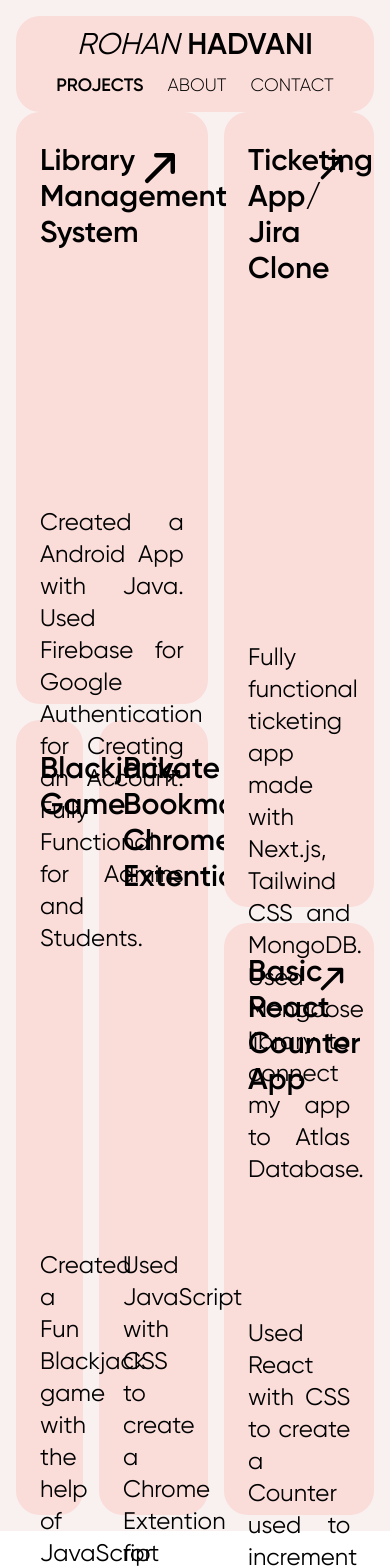
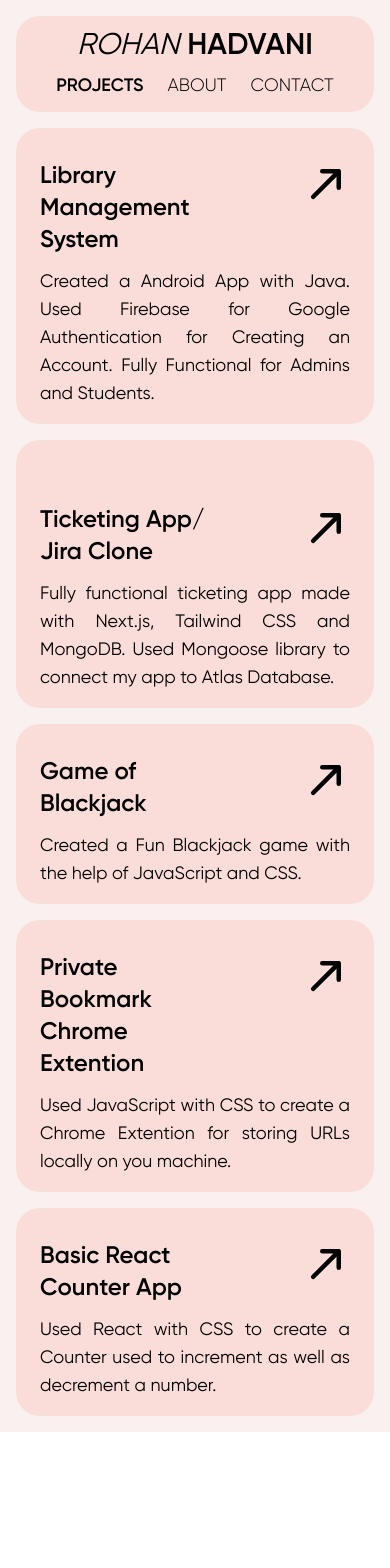
Before and after one commit to rohan27hadvani/portfolio-1, a React (Vite) app in the folder portfolio-1/: page /Projects in a window 390 px wide. Shown: the top 1568 px of the page. After the commit the page ends 1432 px from the top, so only its background shows below. Built offline with nearby package versions, Linux system fonts and the light colour scheme.

Commit message:
Projects Page Responsive Inc Mobile

```diff
--- a/portfolio-1/src/App.jsx
+++ b/portfolio-1/src/App.jsx
@@ -76,7 +76,7 @@ function App() {
         <div className="w-full h-full">
           <div className="grid grid-rows-8 grid-cols-9 h-full w-full gap-4
 
-          mobile:inline-block tablet:grid laptop:grid desktop:grid screen14:grid screen16:grid">
+          mobile:inline-block tablet:grid">
             <Navbar theme={themeClasses[theme]} load={load} />
             <Routes>
               <Route
--- a/portfolio-1/src/Projects.jsx
+++ b/portfolio-1/src/Projects.jsx
@@ -49,92 +49,143 @@ function Projects() {
   return (
     <div className={`row-span-7 col-span-9 ${themeClasses[theme].bg}`}>
 
-      <div className="w-full h-full grid grid-rows-7 grid-cols-9 gap-4 box-border">
-        <div className={`${themeClasses[theme].light} row-span-3 col-span-5 basic ${load ? 'moving-p1' : ''} transition-opacity duration-1000 ease ${isContentVisible ? 'opacity-100' : 'opacity-0'}`}>
+      <div className="w-full h-full grid grid-rows-7 grid-cols-9 gap-4 box-border
+
+      mobile:inline-block tablet:grid">
+        <div className={`${themeClasses[theme].light} row-span-3 col-span-5 basic ${load ? 'moving-p1' : ''} transition-opacity duration-1000 ease ${isContentVisible ? 'opacity-100' : 'opacity-0'}
+
+        mobile:mt-4`}>
           <div className='text-black font-gilroy w-full h-full'>
-            <div className='flex w-full h-2/3'>
-              <div className='w-3/5 text-3xl font-semibold pl-6 pt-8'>
+            <div className='flex w-full h-2/3 pt-8
+
+            tablet:pt-3 laptop:pt-8'>
+              <div className='w-3/5 text-3xl font-semibold pl-6
+
+              mobile:text-2xl tablet:text-[20px] laptop:text-[27px] desktop:text-3xl'>
                 Library Management System
               </div>
-              <div className='w-2/5 pr-6 pt-8 flex justify-end'>
+              <div className='w-2/5 pr-6 flex justify-end
+
+              tablet:scale-[0.75] tablet:-mt-2 tablet:pr-0 laptop:scale-100 laptop:pr-6'>
                 <a href="https://github.com/rohan27hadvani/SVIT-LMS" target='_blank'>
                   <img src={carrow} alt="" className='h-12 hover:cursor-pointer hover:border-[0.5px] hover:border-black' />
                 </a>
               </div>
             </div>
-            <div className='h-1/3 text-2xl px-6 text-justify'>
+            <div className='h-1/3 text-2xl px-6 text-justify
+
+            mobile:text-lg mobile:mt-3 mobile:pb-4 tablet:text-[15px] tablet:-mt-[40px] laptop:text-[20px] desktop:text-2xl'>
               Created a Android App with Java. Used Firebase for Google Authentication for Creating an Account. Fully Functional for Admins and Students.
             </div>
           </div>
         </div>
 
-        <div className={`${themeClasses[theme].light} row-span-4 col-span-4 basic ${load ? 'moving-p2' : ''} transition-opacity duration-1000 ease ${isContentVisible ? 'opacity-100' : 'opacity-0'}`}>
-          <div className='text-black font-gilroy w-full h-full'>
-            <div className='flex w-full h-2/3'>
-              <div className='w-3/5 text-3xl pl-6 font-semibold pt-8'>
+        <div className={`${themeClasses[theme].light} row-span-4 col-span-4 basic ${load ? 'moving-p2' : ''} transition-opacity duration-1000 ease ${isContentVisible ? 'opacity-100' : 'opacity-0'}
+
+        mobile:mt-4 `}>
+          <div className='text-black font-gilroy w-full h-full pt-8'>
+            <div className='flex w-full h-2/3 pt-8
+
+            tablet:-mt-4 tablet:pt-0 laptop:-mt-2'>
+              <div className='w-3/5 text-3xl pl-6 font-semibold
+
+              mobile:text-2xl tablet:text-[20px] laptop:text-[27px] desktop:text-3xl'>
                 Ticketing App/ Jira Clone
               </div>
-              <div className='w-2/5 pr-6 pt-8 flex justify-end'>
+              <div className='w-2/5 pr-6 flex justify-end
+              tablet:scale-[0.75] tablet:-mt-2 tablet:pr-0 laptop:scale-100 laptop:pr-6 laptop:mt-0'>
                 <a href="https://github.com/rohan27hadvani/ticketing-app" target='_blank'>
                   <img src={carrow} alt="" className='h-12 hover:cursor-pointer hover:border-[0.5px] hover:border-black' />
                 </a>
               </div>
             </div>
-            <div className='h-1/3 text-2xl px-6 text-justify'>
+            <div className='h-1/3 text-2xl px-6 text-justify
+
+            mobile:text-lg mobile:mt-3 mobile:pb-4 tablet:text-[15px] tablet:-mt-[45px] laptop:text-[20px] desktop:text-2xl'>
               Fully functional ticketing app made with Next.js, Tailwind CSS and MongoDB. Used Mongoose library to connect my app to Atlas Database.
             </div>
           </div>
         </div>
 
-        <div className={`${themeClasses[theme].light} row-span-4 col-span-2 basic ${load ? 'moving-p3' : ''} transition-opacity duration-1000 ease ${isContentVisible ? 'opacity-100' : 'opacity-0'}`}>
+        <div className={`${themeClasses[theme].light} row-span-4 col-span-2 basic ${load ? 'moving-p3' : ''} transition-opacity duration-1000 ease ${isContentVisible ? 'opacity-100' : 'opacity-0'}
+
+        mobile:mt-4 `}>
           <div className='text-black font-gilroy w-full h-full'>
-            <div className='flex w-full h-2/3'>
-              <div className='w-3/5 text-3xl font-semibold pl-6 pt-8'>
-                Blackjack Game
+            <div className='flex w-full h-2/3 pt-8
+
+            tablet:pt-3 laptop:pt-8'>
+              <div className='w-3/5 text-3xl font-semibold pl-6
+
+              mobile:text-2xl tablet:text-[20px] laptop:text-[27px] desktop:text-3xl'>
+                Game of Blackjack
               </div>
-              <div className='w-2/5 pr-6 pt-8 flex justify-end'>
+              <div className='w-2/5 pr-6 flex justify-end
+
+              tablet:scale-[0.75] tablet:-mt-2 tablet:pr-0 laptop:scale-100 laptop:pr-6 laptop:mt-0'>
                 <a href="https://github.com/rohan27hadvani/Blackjack-Game" target='_blank'>
                   <img src={carrow} alt="" className='h-12 hover:cursor-pointer hover:border-[0.5px] hover:border-black' />
                 </a>
               </div>
             </div>
-            <div className='h-1/3 text-2xl px-6 text-justify'>
+            <div className='h-1/3 text-2xl px-6 text-justify
+
+            mobile:text-lg mobile:mt-3 mobile:pb-4 tablet:text-[15px] tablet:-mt-[55px] laptop:text-[20px] desktop:text-2xl'>
               Created a Fun Blackjack game with the help of JavaScript and CSS.
             </div>
           </div>
         </div>
 
-        <div className={`${themeClasses[theme].light} row-span-4 col-span-3 basic ${load ? 'moving-p4' : ''} transition-opacity duration-1000 ease ${isContentVisible ? 'opacity-100' : 'opacity-0'}`}>
+        <div className={`${themeClasses[theme].light} row-span-4 col-span-3 basic ${load ? 'moving-p4' : ''} transition-opacity duration-1000 ease ${isContentVisible ? 'opacity-100' : 'opacity-0'}
+
+        mobile:mt-4 `}>
           <div className='text-black font-gilroy w-full h-full'>
-            <div className='flex w-full h-2/3'>
-              <div className='w-3/5 text-3xl font-semibold pl-6 pt-8'>
+            <div className='flex w-full h-2/3 pt-8
+
+            tablet:pt-3 laptop:pt-8'>
+              <div className='w-3/5 text-3xl font-semibold pl-6
+
+              mobile:text-2xl tablet:text-[20px] laptop:text-[27px] desktop:text-3xl'>
                 Private Bookmark Chrome Extention
               </div>
-              <div className='w-2/5 pr-6 pt-8 flex justify-end'>
+              <div className='w-2/5 pr-6 flex justify-end
+
+              tablet:scale-[0.75] tablet:-mt-2 tablet:pr-0 laptop:scale-100 laptop:mt-0 laptop:pr-6'>
                 <a href="https://github.com/rohan27hadvani/Private-Bookmark-Chrome-Ext" target='_blank'>
                   <img src={carrow} alt="" className='h-12 hover:cursor-pointer hover:border-[0.5px] hover:border-black' />
                 </a>
               </div>
             </div>
-            <div className='h-1/3 text-2xl px-6 text-justify'>
+            <div className='h-1/3 text-2xl px-6 text-justify
+
+            mobile:text-lg mobile:mt-3 mobile:pb-4 tablet:text-[15px] tablet:-mt-[30px] laptop:text-[20px] desktop:text-2xl'>
               Used JavaScript with CSS to create a Chrome Extention for storing URLs locally on you machine.
             </div>
           </div>
         </div>
 
-        <div className={`${themeClasses[theme].light} row-span-3 col-span-4 basic ${load ? 'moving-p5' : ''} transition-opacity duration-1000 ease ${isContentVisible ? 'opacity-100' : 'opacity-0'}`}>
+        <div className={`${themeClasses[theme].light} row-span-3 col-span-4 basic ${load ? 'moving-p5' : ''} transition-opacity duration-1000 ease ${isContentVisible ? 'opacity-100' : 'opacity-0'}
+
+        mobile:mt-4 `}>
           <div className='text-black font-gilroy w-full h-full'>
-            <div className='flex w-full h-2/3'>
-              <div className='w-3/5 text-3xl font-semibold pl-6 pt-8'>
+            <div className='flex w-full h-2/3 pt-8
+
+            tablet:pt-3 laptop:pt-8'>
+              <div className='w-3/5 text-3xl font-semibold pl-6
+
+              mobile:text-2xl tablet:text-[20px] laptop:text-[27px] desktop:text-3xl'>
                 Basic React Counter App
               </div>
-              <div className='w-2/5 pr-6 pt-8 flex justify-end'>
+              <div className='w-2/5 pr-6 flex justify-end
+
+              tablet:scale-[0.75] tablet:-mt-2 tablet:pr-0 laptop:scale-100 laptop:pr-6'>
                 <a href="https://github.com/rohan27hadvani/React-Counter-App/tree/main" target='_blank'>
                   <img src={carrow} alt="" className='h-12 hover:cursor-pointer hover:border-[0.5px] hover:border-black' />
                 </a>
               </div>
             </div>
-            <div className='h-1/3 text-2xl px-6 text-justify'>
+            <div className='h-1/3 text-2xl px-6 text-justify
+
+            mobile:text-lg mobile:mt-3 mobile:pb-4 tablet:text-[15px] tablet:-mt-[30px] laptop:text-[20px] desktop:text-2xl'>
               Used React with CSS to create a Counter used to increment as well as decrement a number.
             </div>
           </div>
```
